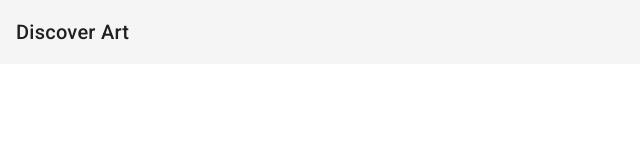
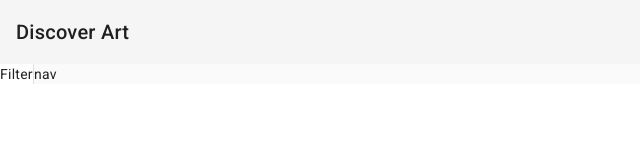
Before and after one commit to anpospisil/artwork-client, an Angular app: page /home in a window 1280 px wide. Before the commit this address led to /. Shown: the top 160 px of the page, without its empty margins (0-640 px from the left). Built offline with nearby package versions, Linux system fonts and the light colour scheme.

Commit message:
created side navigation component

```diff
--- a/src/app/app-routing.module.ts
+++ b/src/app/app-routing.module.ts
@@ -1,7 +1,18 @@
 import { NgModule } from '@angular/core';
 import { RouterModule, Routes } from '@angular/router';
+import { HomeComponent } from './pages/home/home.component';
 
-const routes: Routes = [];
+const routes: Routes = [{
+  path: 'home',
+  component: HomeComponent
+
+},
+{
+  path: '',
+  redirectTo: 'home',
+  pathMatch: 'full'
+}
+];
 
 @NgModule({
   imports: [RouterModule.forRoot(routes)],
--- a/src/app/app.component.ts
+++ b/src/app/app.component.ts
@@ -4,6 +4,7 @@ import { Component } from '@angular/core';
   selector: 'app-root',
   template: `
    <app-header></app-header>
+   <router-outlet></router-outlet>
   `,
   styles: []
 })
--- a/src/app/app.module.ts
+++ b/src/app/app.module.ts
@@ -15,11 +15,13 @@ import { AppRoutingModule } from './app-routing.module';
 import { AppComponent } from './app.component';
 import { BrowserAnimationsModule } from '@angular/platform-browser/animations';
 import { HeaderComponent } from './components/header/header.component';
+import { HomeComponent } from './pages/home/home.component';
 
 @NgModule({
   declarations: [
     AppComponent,
-    HeaderComponent
+    HeaderComponent,
+    HomeComponent
   ],
   imports: [
     BrowserModule,
@@ -31,7 +33,7 @@ import { HeaderComponent } from './components/header/header.component';
     MatIconModule,
     MatListModule,
     MatToolbarModule,
-    MatDialogModule
+    MatDialogModule,
   ],
   providers: [],
   bootstrap: [AppComponent]
--- /dev/null
+++ b/src/app/pages/home/home.component.html
@@ -0,0 +1,16 @@
+<mat-drawer-container class="container" autosize>
+    <mat-drawer #drawer class="sidenav" opened mode="side">
+     <div>
+        Filter
+     </div>
+
+
+    </mat-drawer>
+
+    <div class="sidenav-content">
+      <button type="button" (click)="drawer.toggle()">
+        nav
+      </button>
+    </div>
+
+  </mat-drawer-container>
--- /dev/null
+++ b/src/app/pages/home/home.component.ts
@@ -0,0 +1,12 @@
+import { Component, OnInit } from '@angular/core';
+
+@Component({
+  selector: 'app-home',
+  templateUrl: './home.component.html',
+  styles: [
+  ]
+})
+export class HomeComponent {
+  showFiller = false;
+
+}
--- a/src/styles.scss
+++ b/src/styles.scss
@@ -1,4 +1,7 @@
 /* You can add global styles to this file, and also import other style files */
+@tailwind base;
+@tailwind components;
+@tailwind utilities;
 
 html, body { height: 100%; }
 body { margin: 0; font-family: Roboto, "Helvetica Neue", sans-serif; }
--- /dev/null
+++ b/tailwind.config.js
@@ -0,0 +1,8 @@
+/** @type {import('tailwindcss').Config} */
+module.exports = {
+  content: ["./src/**/*.{html,ts,scss}"],
+  theme: {
+    extend: {},
+  },
+  plugins: [],
+}
```
Also changed, not shown: package.json (line endings or trailing spaces).
